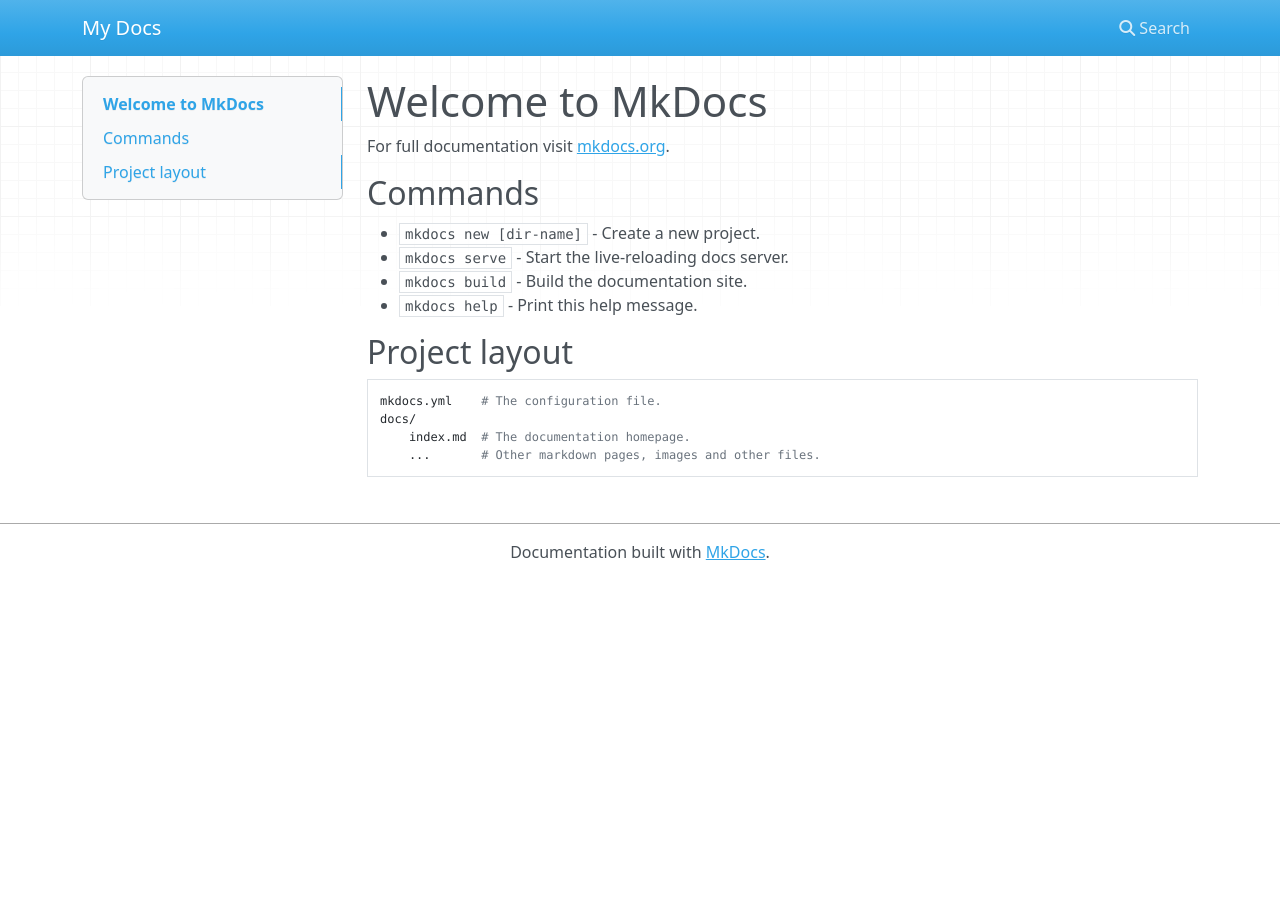
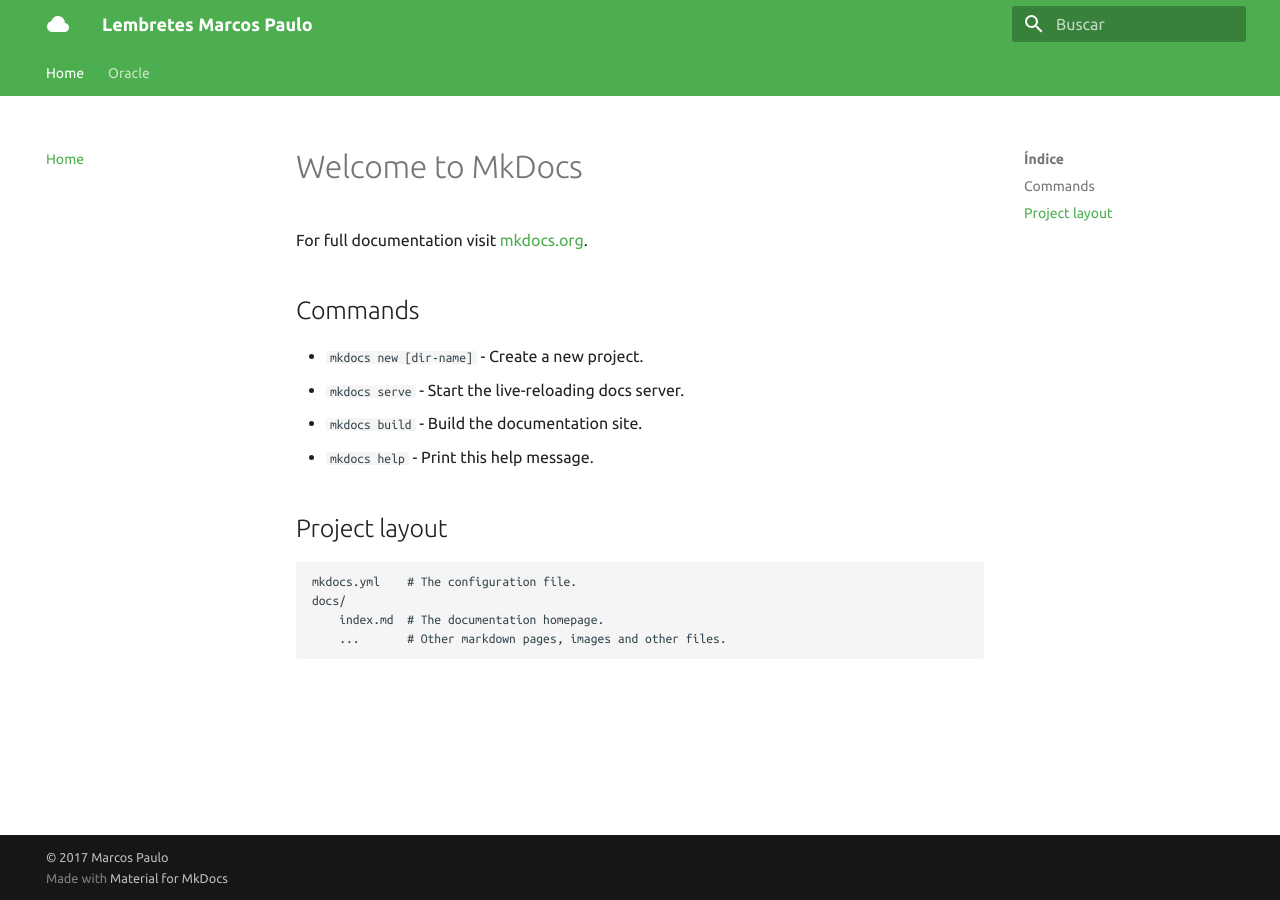
Before and after one commit to marcospoliveira/anotacoes, an MkDocs documentation site: the page built from docs/index.md, in a window 1280 px wide. Built offline with MkDocs 1.6.1 and Material for MkDocs 9.7.7, drawn with Linux system fonts in a browser that asks for light colours; nearby versions of some CDN libraries; old or Windows-style settings are respelled for this version of MkDocs.

Commit message:
configurado menu e adcionado oracle

```diff
--- a/mkdocs.yml
+++ b/mkdocs.yml
@@ -1 +1,57 @@
-site_name: My Docs
+# Informações do Projeto
+site_name: Lembretes Marcos Paulo
+site_description: 'Uteis Marcos'
+site_author: 'Marcos Paulo'
+site_url: 'https://anotacoes.disqus.com'
+
+# Documentos e Temas
+docs_dir: 'docs'
+
+# Copyright
+copyright: '© 2017 Marcos Paulo'
+
+theme:
+  name: 'material'
+  language: 'pt'
+  palette:
+    primary: 'green'
+    accent: 'orange'
+  font:
+    text: 'Ubuntu'
+    code: 'Ubuntu Mono'
+  logo:
+    icon: 'cloud'
+  feature:
+    tabs: true
+
+# Opções
+extra:
+  disqus: 'mkdocs-material'
+  search:
+    tokenizer: '[\s\-\.]+'
+
+# Extensions
+markdown_extensions:
+  - admonition
+  - codehilite(guess_lang=false,linenums=true)
+  - toc(permalink=true)
+  - footnotes
+  - meta
+  - pymdownx.arithmatex
+  - pymdownx.betterem(smart_enable=all)
+  - pymdownx.caret
+  - pymdownx.critic
+  - pymdownx.emoji:
+      emoji_generator: !!python/name:pymdownx.emoji.to_svg
+  - pymdownx.inlinehilite
+  - pymdownx.magiclink
+  - pymdownx.mark
+  - pymdownx.smartsymbols
+  - pymdownx.superfences
+  - pymdownx.tasklist(custom_checkbox=true)
+  - pymdownx.tilde
+
+# Paginas
+pages:
+  - 'Home': 'index.md'
+  - 'Oracle': 'oracle.md'
```
Also changed, not shown: docs/oracle.md (added, +13 -0 lines).
